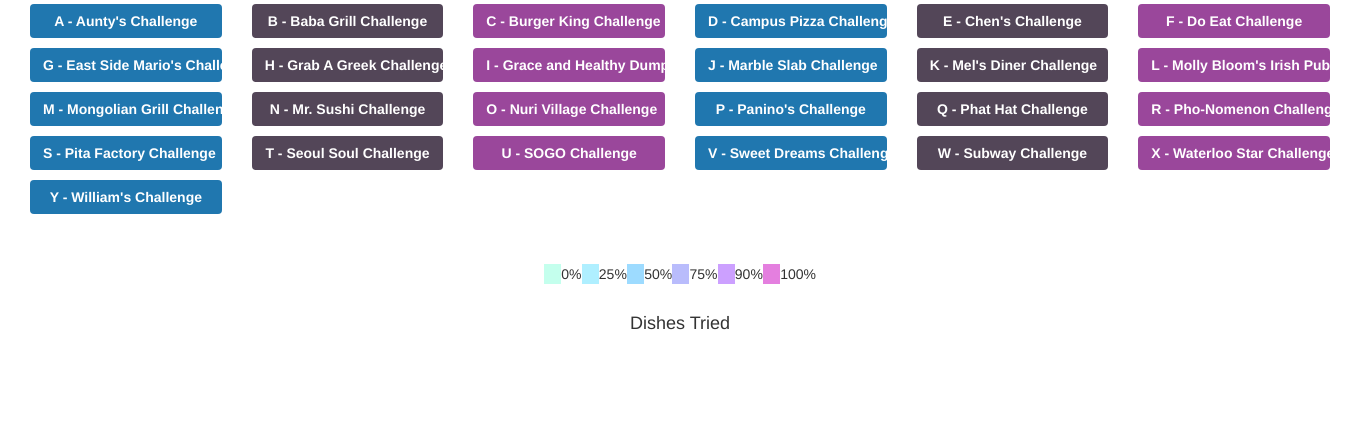
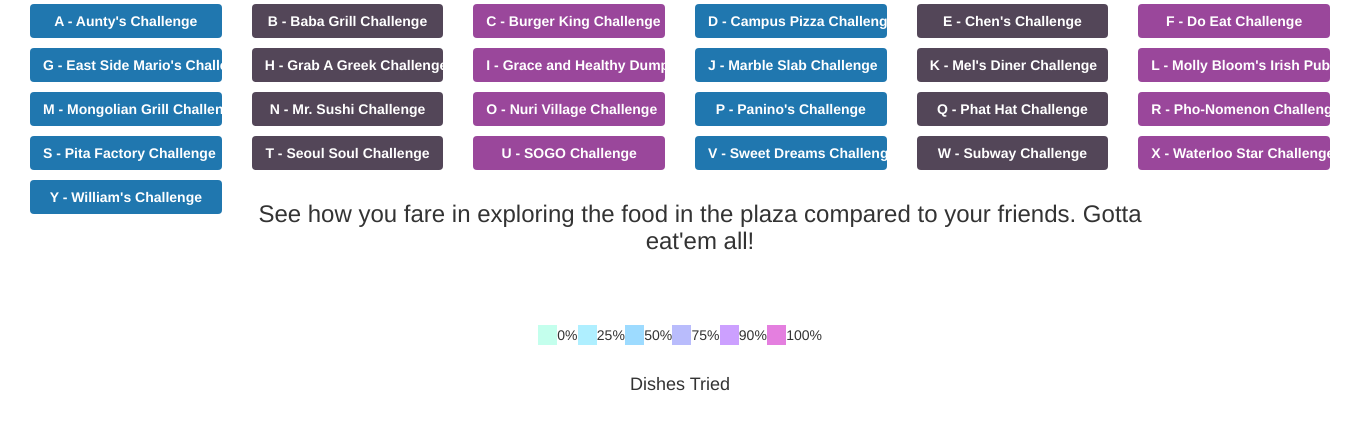
Before and after one commit to mattpk/uwplaza, a PHP site: page / in a window 1360 px wide; the page is wider, and only the part inside the window is pictured. Shown: the part 231-661 px from the top of that part. Run offline with PHP 8.4, Linux system fonts and the light colour scheme; data that the repository does not hold is empty.

Commit message:
Add Nexa

```diff
--- a/index.php
+++ b/index.php
@@ -223,7 +223,20 @@
             </a>
         </div>
     </center>
+        <div class="row">
+        	<div class="col-sm-2">
+        </center>
     </div>
+        <div class="row">
+        	<div class="col-sm-8">
+        <center><h3>See how you fare in exploring the food in the plaza compared to your friends. Gotta eat'em all!</h3></center>
+    </div>
+    <div class="row">
+        	<div class="col-sm-2">
+        </center>
+    </div>
+        <div class="container-fluid">
+        <table class="table table-bordered">
 
 
     <div class="container-fluid">
```
